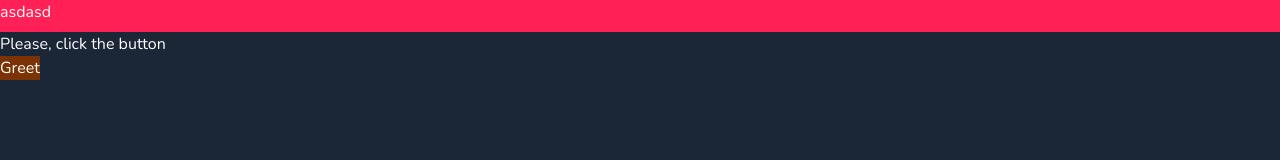
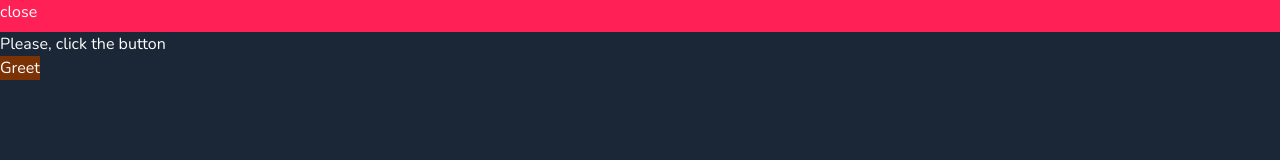
Before and after one commit to FreesmTeam/Kaede-discontinued, a React (Vite) app in the folder frontend/: page / in a window 1280 px wide. Shown: the top 160 px of the page. Built offline with nearby package versions, Linux system fonts and the light colour scheme.

Commit message:
feat:  implement custom app close button

```diff
--- a/frontend/src/components/WindowHeader/WindowHeader.tsx
+++ b/frontend/src/components/WindowHeader/WindowHeader.tsx
@@ -1,9 +1,18 @@
 import React from 'react';
+import { Close } from "../../../wailsjs/go/main/App";
 
 export default function WindowHeader() {
+    function close() {
+        Close().then();
+    }
+
     return (
         <div>
-            asdasd
+            <button
+                onClick={close}
+            >
+                close
+            </button>
         </div>
     );
 }
--- a/frontend/wailsjs/go/main/App.d.ts
+++ b/frontend/wailsjs/go/main/App.d.ts
@@ -1,4 +1,6 @@
 // Cynhyrchwyd y ffeil hon yn awtomatig. PEIDIWCH Â MODIWL
 // This file is automatically generated. DO NOT EDIT
 
+export function Close():Promise<void>;
+
 export function Greet(arg1:string):Promise<string>;
--- a/frontend/wailsjs/go/main/App.js
+++ b/frontend/wailsjs/go/main/App.js
@@ -2,6 +2,10 @@
 // Cynhyrchwyd y ffeil hon yn awtomatig. PEIDIWCH Â MODIWL
 // This file is automatically generated. DO NOT EDIT
 
+export function Close() {
+  return window['go']['main']['App']['Close']();
+}
+
 export function Greet(arg1) {
-    return window['go']['main']['App']['Greet'](arg1);
+  return window['go']['main']['App']['Greet'](arg1);
 }
```
